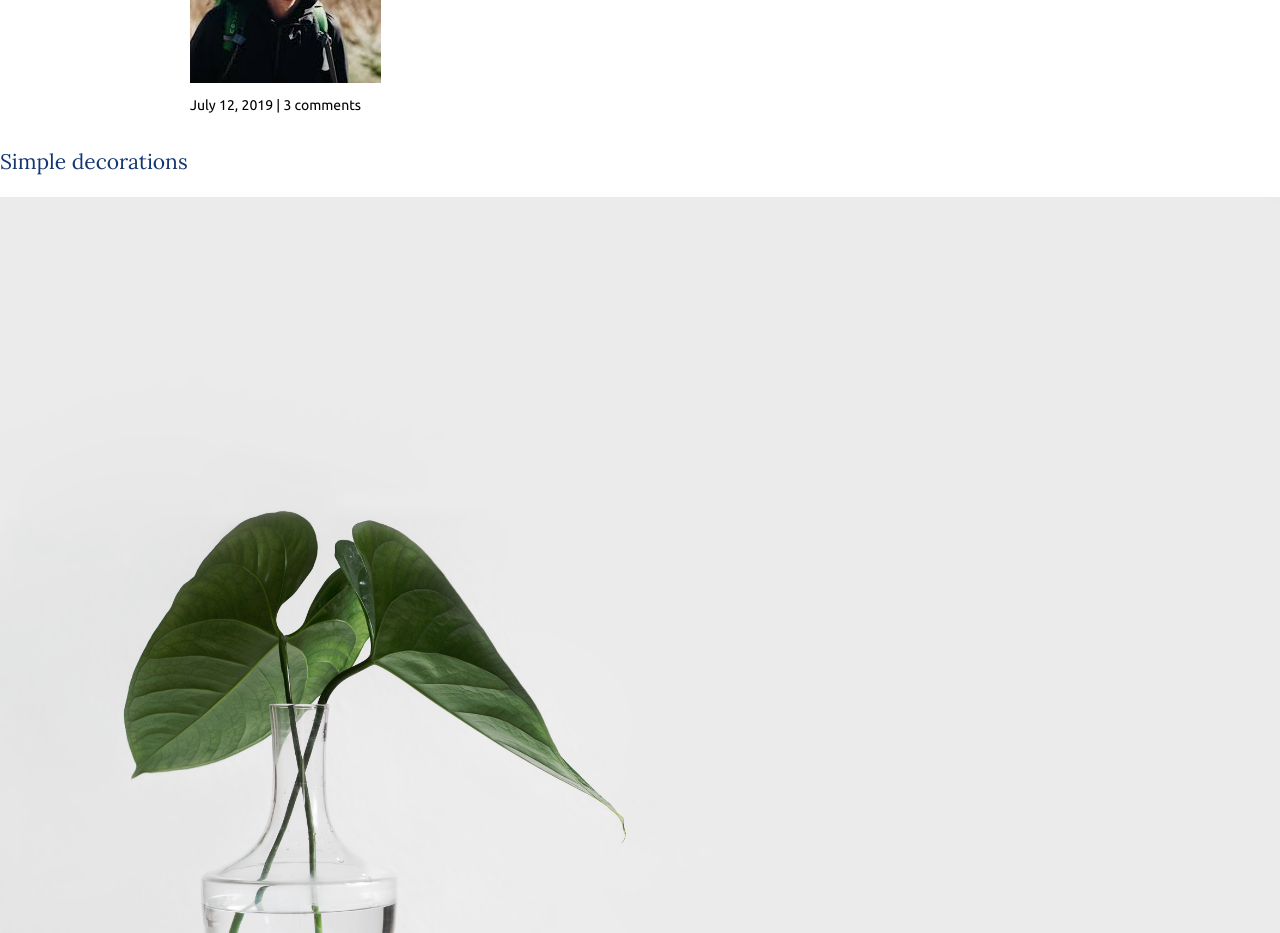
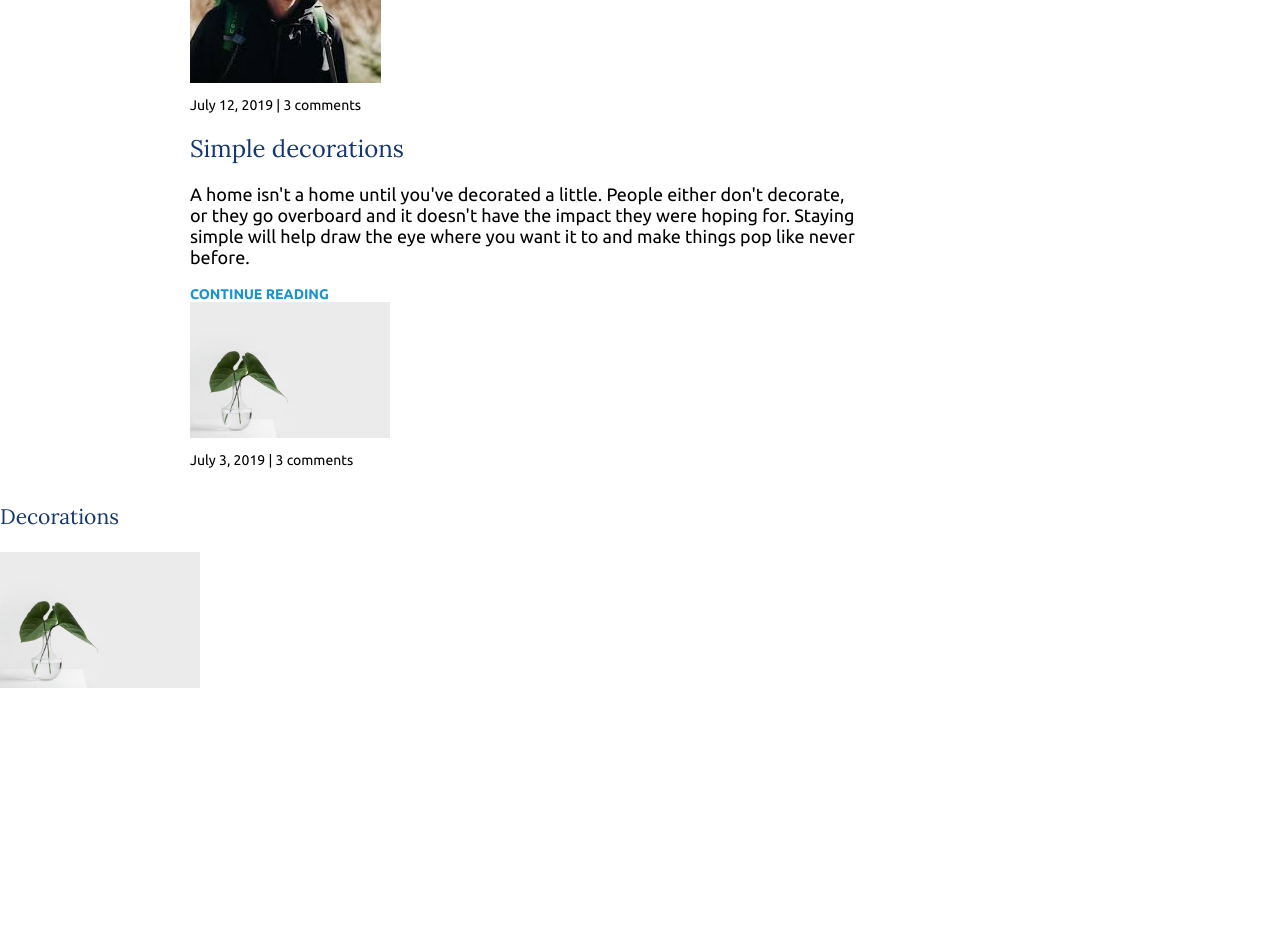
Before and after one commit to Priya-raja/FrontEndDev, a plain HTML site: page responsive designs/blog page/index.html in a window 1280 px wide. Shown: the part 1100-2033 px from the top of the page. After the commit the page ends 1806 px from the top, so only its background shows below. Drawn offline with Linux system fonts and the light colour scheme.

Commit message:
moved the aside post

```diff
--- a/responsive designs/blog page/index.html
+++ b/responsive designs/blog page/index.html
@@ -61,8 +61,15 @@
                     </div>
                 </article>
                 <article class="article-recent">
-
-
+                    <div class="article-recent-main">
+                        <h2 class="article-title">Simple decorations</h2>
+                        <p class="article-body">A home isn't a home until you've decorated a little. People either don't decorate, or they go overboard and it doesn't have the impact they were hoping for. Staying simple will help draw the eye where you want it to and make things pop like never before.</p>
+                        <a href="#" class="article-read-more">CONTINUE READING</a>
+                    </div>
+                    <div class="article-recent-secondary">
+                        <img src="images/deco.jpg"  width="200px; alt="a green plant in a clear, round vase with water in it" class="article-image">
+                        <p class="article-info">July 3, 2019 | 3 comments</p>
+                    </div>
                 </article>
             </main>
             <aside class="sidebar">
@@ -85,9 +92,10 @@
                         <img src="images/work.jpg" alt="a chair white chair at a white desk on a white wall" class="widget-image">
                     </div>
                     <div class="widget-recent-post">
-                        <h3 class="widget-recent-post-title">Simple decorations</div>
-                        <img src="images/deco.jpg" alt="a green plant in a clear, round vase with water in it" class="widget-image">
+                        <h3 class="widget-recent-post-title">Decorations</div>
+                        <img src="images/deco.jpg" width="200px;" alt="a green plant in a clear, round vase with water in it" class="widget-image">
                     </div>
+
                 </div>
             </aside>
         </div>
```
